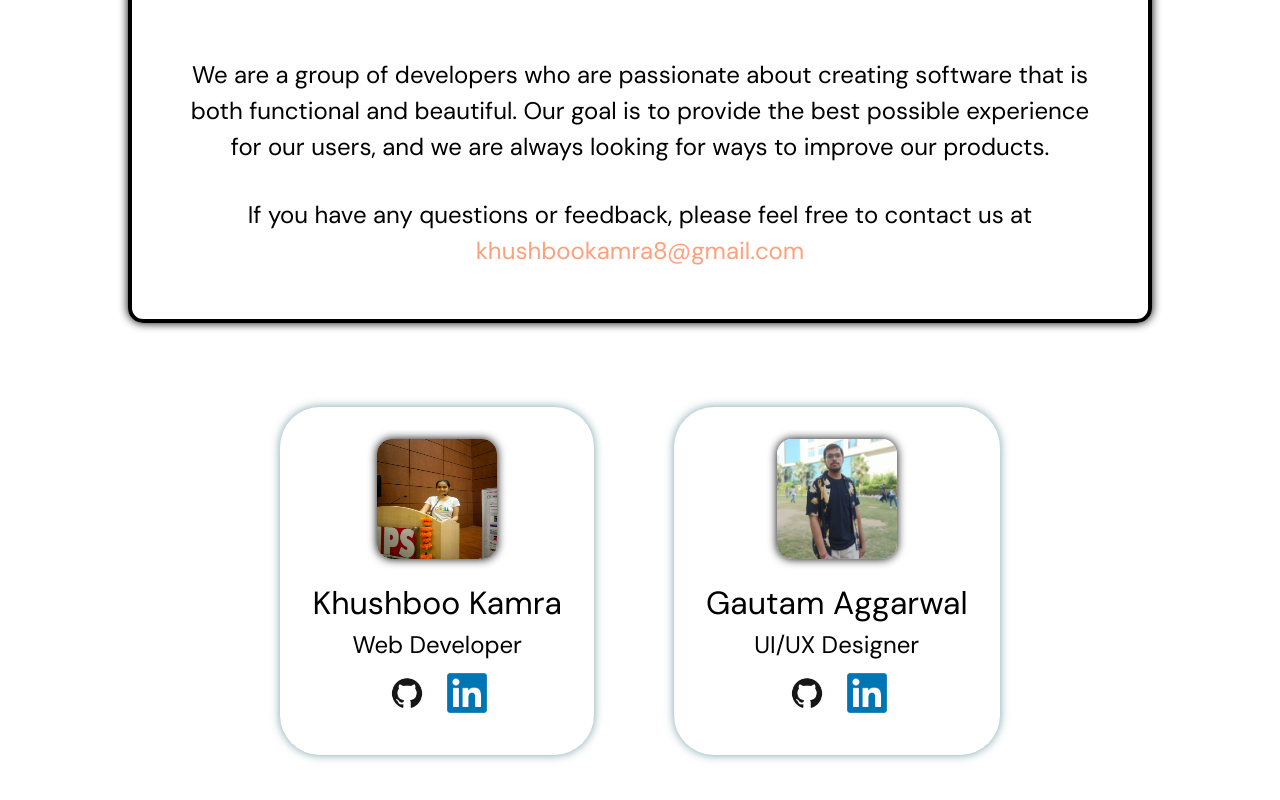
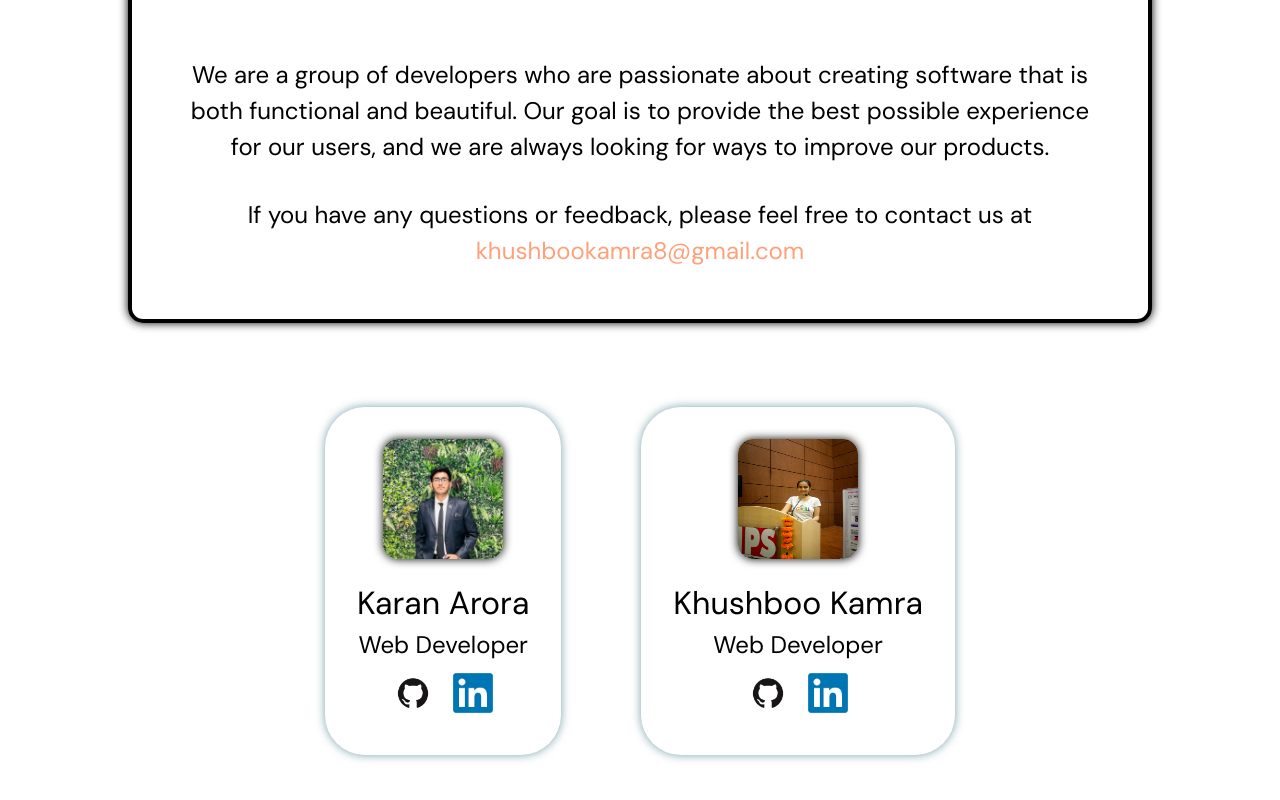
Before and after one commit to khushboo1189/CodeQuest, a React (Vite) app in the folder frontend/: page /about in a window 1280 px wide. Shown: the part 368-1168 px from the top of the page. After the commit the page ends 1143 px from the top, so only its background shows below. Built offline with nearby package versions, Linux system fonts and the light colour scheme; no server answers.

Commit message:
update aboutus

```diff
--- a/frontend/src/pages/About.tsx
+++ b/frontend/src/pages/About.tsx
@@ -1,8 +1,8 @@
 import { useEffect } from "react";
 import GithubLogo from '/github_logo.png';
 import LinkedinLogo from '/LinkedIn_logo.png';
+import KaranPhoto from "/Karan_Photo.png";
 import khushbooPhoto from '/Khushboo.jpg';
-import gautamPhoto from '/Gautam.jpg';
 import '../styles/About.css';
 
 function About() {
@@ -19,22 +19,22 @@ function About() {
 					<p className="mt-8 content-2 text-center">If you have any questions or feedback, please feel free to contact us at <a href="mailto:khushbookamra8@gmail.com"> khushbookamra8@gmail.com </a></p>
 				</div>
 				<div className="card-holders flex p-5 sm:flex-col h-full mt-16">
+				<div className="card flex flex-col justify-center items-center sm:w-full sm:mt-10">
+						<img src={KaranPhoto} alt="Khushboo Kamra" />
+						<p className="text-center name">Karan Arora</p>
+						<p className="text-center info">Web Developer</p>
+						<div className="links flex flex-wrap">
+							<a href="https://github.com/arorakaran19" target="_blank" rel="noreferrer"> <img src={GithubLogo} alt="Github Logo" /> </a>
+							<a href="https://www.linkedin.com/in/arorakaran19/" target="_blank" rel="noreferrer"> <img src={LinkedinLogo} alt="Linkedin Logo" /> </a>
+						</div>
+					</div>
 					<div className="card flex flex-col justify-center items-center sm:w-full sm:mt-10">
 						<img src={khushbooPhoto} alt="Khushboo Kamra" />
 						<p className="text-center name">Khushboo Kamra</p>
 						<p className="text-center info">Web Developer</p>
 						<div className="links flex flex-wrap">
 							<a href="https://github.com/khushboo1189" target="_blank" rel="noreferrer"> <img src={GithubLogo} alt="Github Logo" /> </a>
-							<a href="https://github.com/khushboo1189" target="_blank" rel="noreferrer"> <img src={LinkedinLogo} alt="Linkedin Logo" /> </a>
-						</div>
-					</div>
-					<div className="card flex flex-col justify-center items-center sm:w-full sm:mt-10 mb-10">
-						<img src={gautamPhoto} alt="Gautam Aggarwal" />
-						<p className="text-center name">Gautam Aggarwal</p>
-						<p className="text-center info">UI/UX Designer</p>
-						<div className="links flex flex-wrap">
-							<a href="https://github.com/" target="_blank" rel="noreferrer"> <img src={GithubLogo} alt="Github Logo" /> </a>
-							<a href="https://www.linkedin.com/in/agga-gautam/" target="_blank" rel="noreferrer"> <img src={LinkedinLogo} alt="Linkedin Logo" /> </a>
+							<a href="https://www.linkedin.com/in/khushboo1189/" target="_blank" rel="noreferrer"> <img src={LinkedinLogo} alt="Linkedin Logo" /> </a>
 						</div>
 					</div>
 				</div>
```
Also changed, not shown: frontend/public/Gautam.jpg (deleted), frontend/public/Karan_Photo.png (added).
